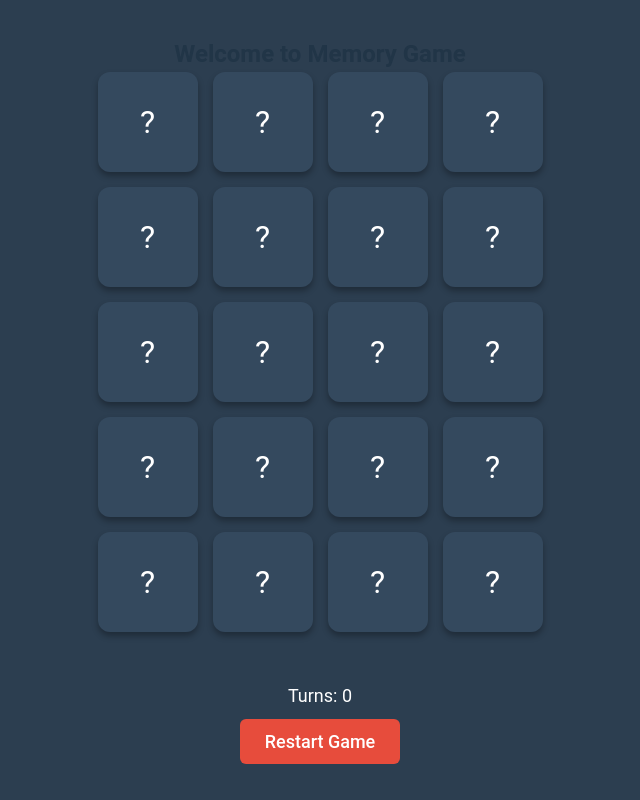
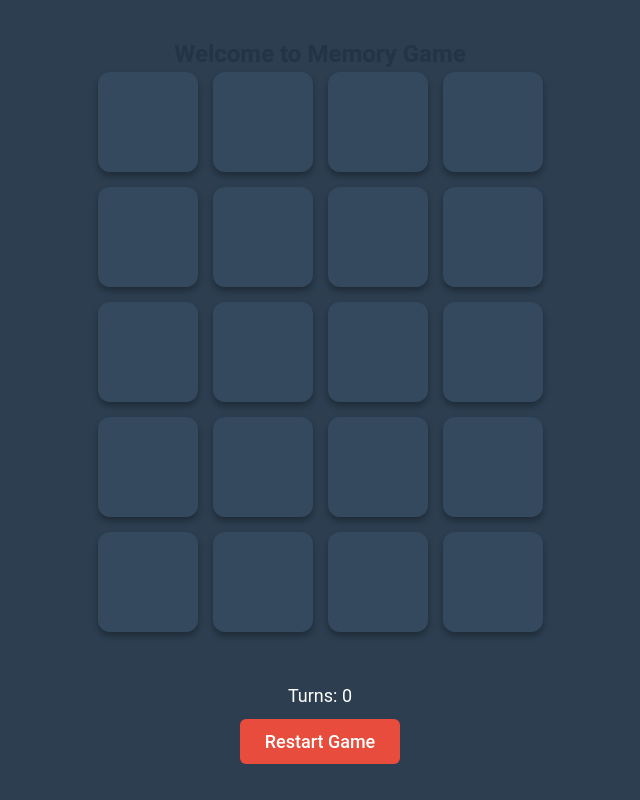
Before and after one commit to HarshalSinghVats/memory-game, a React (Vite) app: page / in a window 1280 px wide. Shown: the whole page, without its empty margins (320-960 px from the left). Built offline with nearby package versions, Linux system fonts and the light colour scheme.

Commit message:
removed ? from back tile

```diff
--- a/src/App.tsx
+++ b/src/App.tsx
@@ -78,7 +78,7 @@ function App() {
           <div key={index} className={`card ${flipped[index] || matched[index] ? 'flipped' : ''}`}>
             <div className="card-inner" onClick={() => handleCardClick(index)}>
               <div className="card-front">{emoji}</div>
-              <div className="card-back">?</div>
+              <div className="card-back"></div>
             </div>
           </div>
 
```
